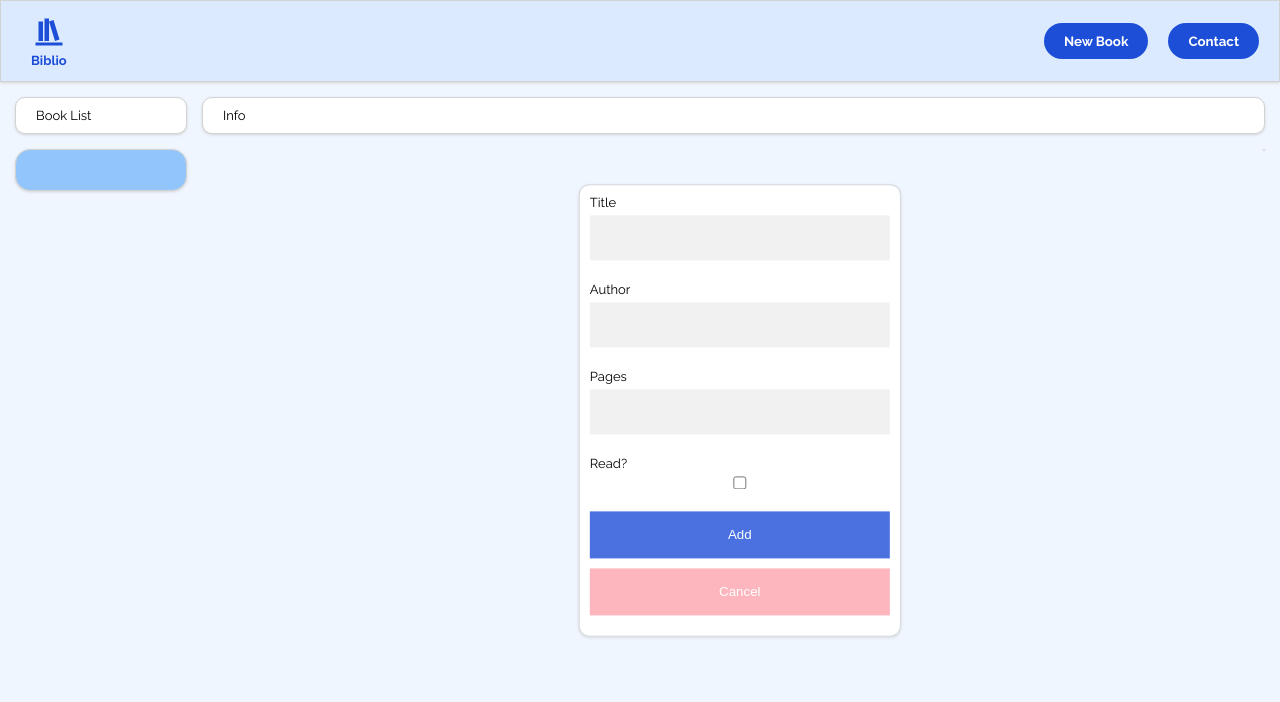
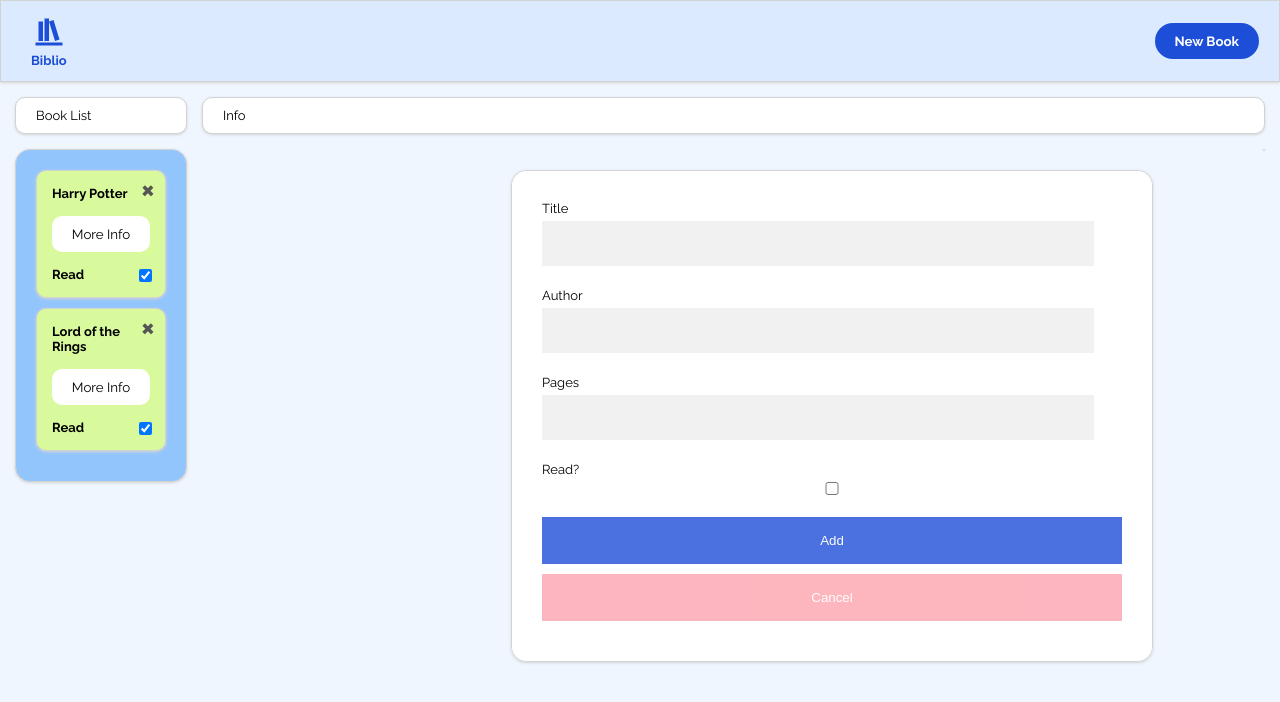
Before and after one commit to xClune/library-app, a plain HTML site: page index.html in a window 1280 px wide. Both pictures are taken after a click on the button "New Book". Drawn offline with Linux system fonts and the light colour scheme.

Commit message:
Read status applied to relevant book object on check. Small style fixes.

```diff
--- a/index.html
+++ b/index.html
@@ -14,7 +14,6 @@
         <div class="logo"><img src="/img/bookshelf.svg">Biblio</div>
         <div class="links">
             <button onclick="openForm()">New Book</button>
-            <button>Contact</button>
         </div>
     </header>
     <div class="form-popup" id="popForm">
@@ -30,7 +29,6 @@
 
             <label for="read">Read?</label>
             <input type="checkbox" name="read" class="read-input">
-
             <button type="button" class="btn" onclick="updateList()">Add</button>
             <button type="button" class="btn cancel" onclick="closeForm()">Cancel</button>
         </form>
--- a/script.js
+++ b/script.js
@@ -3,7 +3,7 @@ const library = [];
 
 // Book constructor
 
-function Book(title, author, pages, read, blurb) {
+function Book(title, author, pages, read) {
     this.title = title;
     this.author = author;
     this.pages = pages;
@@ -21,6 +21,12 @@ function addToLibrary(book){
     library.push(book);
 }
 
+let HP = new Book('Harry Potter', 'JK Rowling', 324, true);
+let LOTR = new Book('Lord of the Rings', 'JRR Tolkien', 654, true);
+
+addToLibrary(HP);
+addToLibrary(LOTR);
+
 
 let bookList = document.querySelector('.book-list');
 let infoDisplay = document.querySelector('.info-display');
@@ -28,32 +34,50 @@ let infoDisplay = document.querySelector('.info-display');
 function generateList(library){
     bookList.innerHTML = '';
     for (let i = 0; i < library.length; i++) {
+        // create book list card
         const card = document.createElement("div");
         card.innerText = `${library[i].title}`;
+        card.style.fontWeight = 'bold';
         card.classList.add('book-card');
+        card.setAttribute("data", i);
         card.style.marginBottom = '10px';
         let string = `${library[i].info()}`;
 
+        // Delete 'x'
         let span = document.createElement("span");
         span.innerHTML = "\u00d7";
         card.appendChild(span);
 
+        // Info Button
         let infoBtn = document.createElement("button");
         infoBtn.innerText = 'More Info';
         infoBtn.classList.add('info-btn');
         card.appendChild(infoBtn);
 
+        // Read checkbox
         let readCheck = document.createElement("input");
         readCheck.innerHTML = 'Read';
         readCheck.type = 'checkbox';
         readCheck.name = 'read-check';
         readCheck.classList.add('read-check');
+
+        // if read selected, box will begin true.
+        if (library[i].read){
+            readCheck.checked = true;
+            card.style.backgroundColor = '#d9f99d';
+        }
+
+        // label for checkbox
         let label = document.createElement("label");
         label.innerText = 'Read';
         label.style.for = 'read-check';
+
         card.appendChild(label);
         card.appendChild(readCheck);
 
+        // add event listeners
+
+        // delete
         card.addEventListener('click', function(e){
             if(e.target.tagName === "SPAN"){
                 e.target.parentElement.remove();
@@ -61,9 +85,22 @@ function generateList(library){
             }
         }, false);
 
+        // info button functionality
         infoBtn.addEventListener("click", () => {
             displayInfo(string);
         })
+        // checkbox functionality
+        readCheck.addEventListener("click", () => {
+            if (readCheck.checked){
+                library[i].read = true;
+                card.style.backgroundColor = '#d9f99d';
+            } else {
+                library[i].read = false;
+                card.style.backgroundColor = 'White';
+            }
+        })
+
+        // Append the fully constructed card to list
         bookList.appendChild(card);
     }
 }
@@ -84,6 +121,7 @@ function displayInfo(string){
 // New book form
 function openForm() {
     document.getElementById("popForm").style.display = "block";
+    document.getElementById("popForm").style.visibility = "visible";
 }
 
 function closeForm() {
--- a/styles.css
+++ b/styles.css
@@ -11,6 +11,8 @@ body {
 
 body {
     background-color: #eff6ff;
+
+    overflow:hidden;
 }
 
 /* Header */
@@ -21,7 +23,6 @@ header {
     justify-content: space-between;
     align-items: center;
 
-    width: auto;
     height: 80px;
 
     border: 1px solid lightgray;
@@ -137,7 +138,8 @@ header button {
 }
 
 .info-btn:hover {
-    background-color: #818cf8;
+    background-color: #1d4ed8;
+    color: white;
 }
 
 .book-card span {
@@ -169,21 +171,26 @@ header button {
 
 /* The popup form - hidden by default */
 .form-popup {
+    position: fixed;
+    top: 52%;
+    left: 65%;
+    transform: translate(-50%, -50%);
+    width: 50%;
+
+
+    visibility: hidden;
     display: none;
-    position: fixed;
+
     border: 1px solid lightgray;
-    border-radius: 10px;
+    border-radius: 15px;
     box-shadow: 0px 1px 3px lightgray;
     z-index: 9;
-    top: 40%;
-    left: 50%;
-    transform: translate(-19%, -30%);
   }
 
 .new-book-form {
-    max-width: 300px;
-    padding: 10px;
-    border-radius: 10px;
+    max-width: 100%;
+    padding: 30px;
+    border-radius: 15px;
     background-color: white;
   }
 
```
